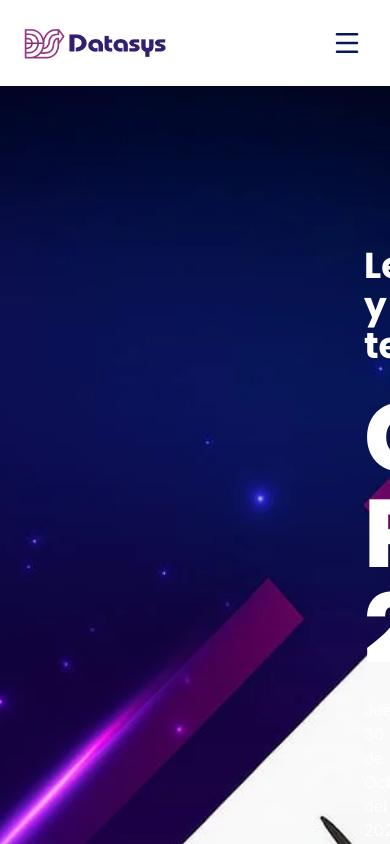
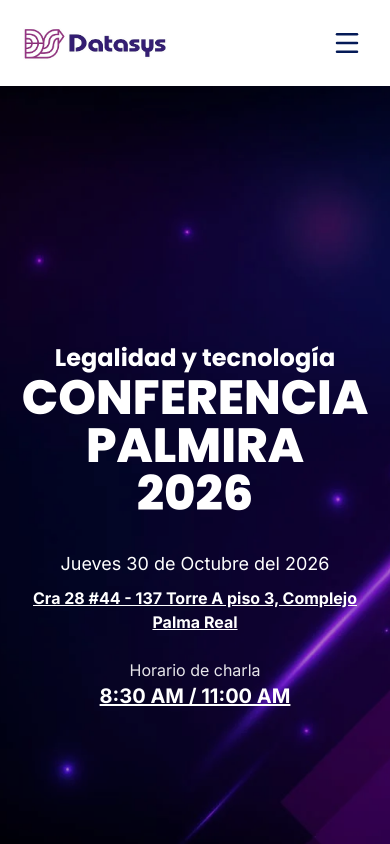
Before and after one commit to Johann01H/technology-event, a Next.js app: page /landing/home in a window 390 px wide. Shown: the top 844 px of the page. Built offline with nearby package versions, Linux system fonts and the light colour scheme.

Commit message:
Upload last responsive banner :)

```diff
--- a/app/landing/components/CustomBanner.tsx
+++ b/app/landing/components/CustomBanner.tsx
@@ -1,14 +1,28 @@
 export const CustomBanner = () => {
   return (
-    <div className="ml-86 mt-35 ">
-        <h1 className="text-white text-4xl font-bold font-poppins">Legalidad y tegnología</h1> <br />
-        <h1 className="text-white text-8xl font-extrabold font-poppins uppercase">Conferencia <br /> Palmira <br /> 2025 </h1>
-        <div className="mt-5">
-          <p className="text-white">Jueves 30 de Octubre del 2025</p>
-          <p className="underline mb font-bold mb-5 text-white">Cra 28 #44 - 137 Torre A piso 3, Complejo Palma Real</p>
-          <p className="text-white">Horario de charla</p>
-          <p className="underline font-bold text-white">8:30 AM / 11:00 AM</p>
+    <div className="flex flex-col items-center md:items-start md:ml-20 lg:ml-70 lg:mt-0 pt-20 md:mt-35 ">
+        <h1 className="text-white text-2xl md:text-4xl font-bold font-poppins text-center md:text-left ">
+          Legalidad y tecnología
+        </h1>
+
+        <br className="hidden md:block" />
+
+        <h1 className="text-white text-5xl md:text-8xl font-extrabold font-poppins uppercase  text-center md:text-left">
+          Conferencia <br /> Palmira <br /> 2026
+        </h1>
+
+        <div className="mt-8 md:mt-5 text-center md:text-left space-y-2">
+          <p className="text-white text-lg md:text-base">Jueves 30 de Octubre del 2026</p>
+
+          <p className="underline font-bold text-white max-w-sm md:max-w-none">
+            Cra 28 #44 - 137 Torre A piso 3, Complejo Palma Real
+          </p>
+
+          <div className="pt-4">
+            <p className="text-white opacity-90">Horario de charla</p>
+            <p className="underline font-bold text-white text-xl md:text-base">8:30 AM / 11:00 AM</p>
+          </div>
         </div>
-      </div>
+    </div>
   )
 }
--- a/app/landing/components/CustomSpeakers.tsx
+++ b/app/landing/components/CustomSpeakers.tsx
@@ -30,7 +30,7 @@ return (
                         <Image
                             src={speakears.speakerImage}
                             alt={speakears.title}
-                            className="flex justify-center rounded-full mx-auto md:justify-center mb-7"
+                            className="flex justify-center rounded-full mx-auto md-7"
                             width={150}
                             height={100}
                         />
--- a/app/landing/home/page.tsx
+++ b/app/landing/home/page.tsx
@@ -3,24 +3,23 @@ import { CustomCarrousel } from "../components/CustomCarrousel";
 
 export default function HomePage() {
   return (
-    <div>
-        <section
-          className="p-5 w-full scroll-mt-20"
+  <div>
+      <section
+          className="relative w-full p-5 scroll-mt-20 flex items-center"
           id="banner"
           style={{
               backgroundImage: "url(/images/banner-image.webp)",
               backgroundSize: "cover",
-              backgroundPosition: "center",
               backgroundRepeat: "no-repeat",
-              minHeight: "800px"
+              minHeight: "800px",
+              backgroundPosition: "10% center"
           }}
-
-        >
-          <CustomBanner
-
-
-          />
-        </section>
+      >
+        <div className="absolute inset-0 bg-black/20 md:bg-transparent z-0" />
+          <div className="relative z-10 w-full">
+              <CustomBanner />
+          </div>
+      </section>
         <section
           id="vivetuvida"
           className="scroll-mt-20 py-25 bg-[#F2F2F2]"
@@ -38,6 +37,7 @@ export default function HomePage() {
               minHeight: "400px"
           }}>
           <CustomSpeakers
+            // Personalizado
         />
         </section>
         <section style={{
@@ -47,14 +47,17 @@ export default function HomePage() {
               backgroundRepeat: "no-repeat",
               minHeight: "300px"
         }}>
-          <CustomCarrousel/>
+          <CustomCarrousel
+            // Personalizado
+
+          />
         </section>
         <section
           className="p-5 bg-[#F2F2F2] py-25 scroll-mt-20"
           id="inscribete"
         >
           <CustomInscriptions
-
+            // Personalizado
         />
         </section>
     </div>
```
